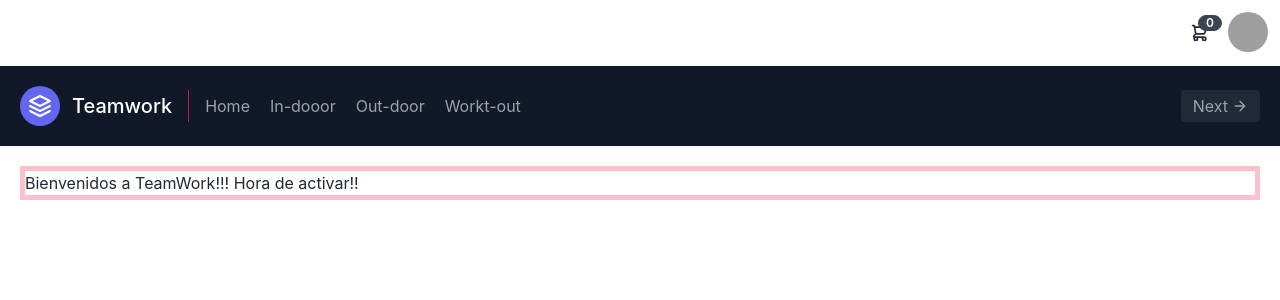
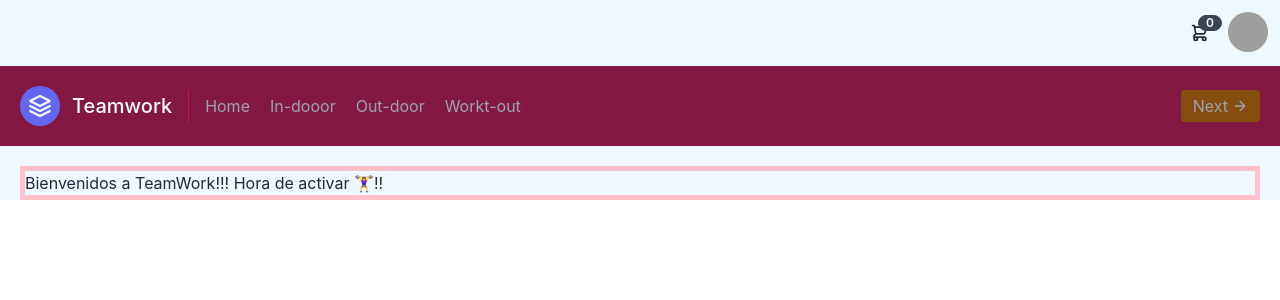
Before and after one commit to gi-manzano/manzano-teamkor.react, a React (Create React App) app: page / in a window 1280 px wide. Shown: the top 300 px of the page. Built offline with nearby package versions, Linux system fonts and the light colour scheme; grey boxes are pictures that could not be loaded.

Commit message:
jsx y componentes

```diff
--- a/public/index.html
+++ b/public/index.html
@@ -1,5 +1,5 @@
 <!DOCTYPE html>
-<html lang="en">
+<html lang="es">
   <head>
     <meta charset="utf-8" />
     <link rel="icon" href="%PUBLIC_URL%/favicon.ico" />
--- a/src/App.css
+++ b/src/App.css
@@ -1,12 +1,3 @@
-body {
-  background-color: rgb(255, 255, 255);
-}
-
-.p {
-  text-align: center;
-
-}
-
 .App-logo {
   height: 40vmin;
   pointer-events: none;
@@ -19,7 +10,7 @@ body {
 }
 
 .App-header {
-  background-color: #034f59;
+  background-color: #f6f8f8;
   min-height: 100vh;
   display: flex;
   flex-direction: column;
--- a/src/App.js
+++ b/src/App.js
@@ -11,13 +11,15 @@ function App() {
 
 
   return (
-    <div>
+    <>
 
       <NavBar></NavBar>
-      <ItemListContainer greetin='Hora de activar!!'></ItemListContainer>
       <ConHijos>
+      <ItemListContainer greetin='Hora de activar 🏋️‍♀️!!'></ItemListContainer>
       </ConHijos>
-    </div>
+
+
+    </>
   );
 
 }
--- /dev/null
+++ b/src/components/Contador.js
@@ -0,0 +1,24 @@
+//ejemplo de clase 23/04/2022 no aplica para la entrega de tp// este componente no esta utilizado ni aplicado a la app//
+import {useState} from 'react'
+
+const Contador = () => {
+    const [suma, setSuma] = useState(0)
+
+    const onClickHandler = () => {
+
+        console.log('click')
+        setSuma (suma + 1)
+        }
+
+    console.log ('Aqui hay un render');
+
+
+
+  return (
+    <div>
+        <button onClick={onClickHandler} className="btn">Click aqui</button>
+    </div>
+  )
+}
+
+export default Contador
--- a/src/components/NavBar.jsx
+++ b/src/components/NavBar.jsx
@@ -3,8 +3,9 @@ import CartWidget from './CartWidget'
 const NavBar = () => {
   return (
     <>
+
     <CartWidget></CartWidget>
-    <div className="navbar bg-base-100">
+    <div className="navbar bg-base-100-pink">
   <div className="flex-1">
     <a className="btn btn-ghost normal-case text-xl"></a>
   </div>
@@ -46,7 +47,7 @@ const NavBar = () => {
   </div>
 </div>
 
-<header className="text-gray-400 bg-gray-900 body-font">
+<header className="text-gray-400 bg-pink-900 body-font">
   <div className="container mx-auto flex flex-wrap p-5 flex-col md:flex-row items-center">
     <a className="flex title-font font-medium items-center text-white mb-4 md:mb-0">
       <svg xmlns="http://www.w3.org/2000/svg" fill="none" stroke="currentColor" stroke-linecap="round" stroke-linejoin="round" stroke-width="2" class="w-10 h-10 text-white p-2 bg-indigo-500 rounded-full" viewBox="0 0 24 24">
@@ -60,7 +61,7 @@ const NavBar = () => {
       <a className="mr-5 hover:text-white">Out-door</a>
       <a className="mr-5 hover:text-white">Workt-out</a>
     </nav>
-    <button className="inline-flex items-center bg-gray-800 border-0 py-1 px-3 focus:outline-none hover:bg-gray-700 rounded text-base mt-4 md:mt-0">Next
+    <button className="inline-flex items-center bg-yellow-800 border-0 py-1 px-3 focus:outline-none hover:bg-gray-700 rounded text-base mt-4 md:mt-0">Next
       <svg fill="none" stroke="currentColor" stroke-linecap="round" stroke-linejoin="round" stroke-width="2" class="w-4 h-4 ml-1" viewBox="0 0 24 24">
         <path d="M5 12h14M12 5l7 7-7 7"></path>
       </svg>
```
